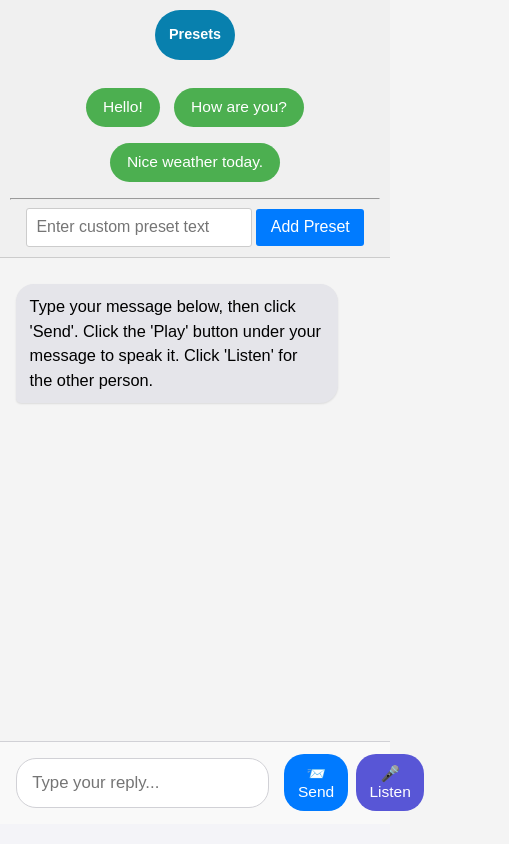
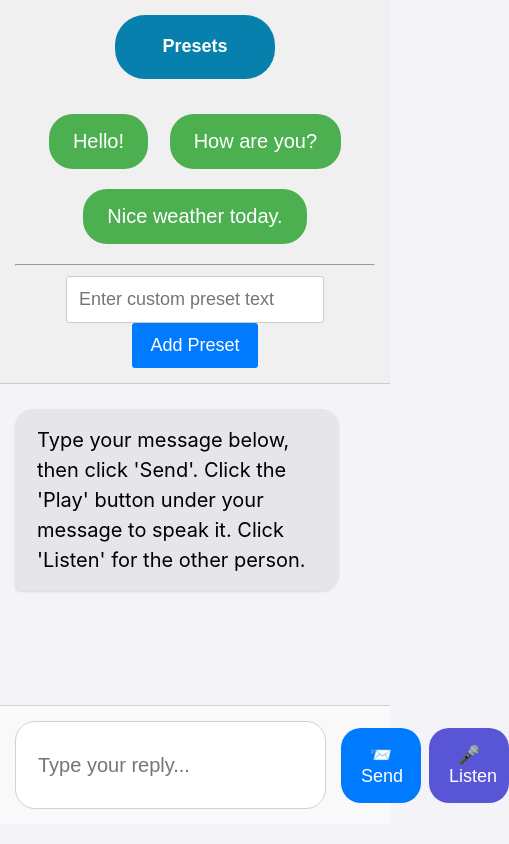
Before and after one commit to elginray/TranscribeTTS, a plain HTML site: page index.html in a window 390 px wide. Both pictures are taken after a click on the button "Presets". Shown: the whole page, 509 px wide, since content can reach past the window. Drawn offline with Linux system fonts and the light colour scheme.

Commit message:
css changes 5 cloud

```diff
--- a/static/css/styles.css
+++ b/static/css/styles.css
@@ -2,56 +2,45 @@ body {
     font-family: -apple-system, BlinkMacSystemFont, "Segoe UI", Roboto, Helvetica, Arial, sans-serif, "Apple Color Emoji", "Segoe UI Emoji", "Segoe UI Symbol";
     display: flex;
     flex-direction: column;
-    height: 100vh;
+    min-height: 100vh; /* Use min-height instead of height */
     margin: 0;
     background-color: #f4f4f8;
+    font-size: 16px; /* Base font size */
 }
 
 /* --- Presets Section Styles --- */
-
-/* Add text-align: center to the content area */
 #presetsContent {
     width: 100%;
     padding-top: 10px;
-    text-align: center; /* Center inline-block children */
-
-    /* --- Keep existing transition/hidden styles --- */
+    text-align: center;
     max-height: 500px;
     overflow: hidden;
     transition: max-height 0.3s ease-in-out, padding-top 0.3s ease-in-out, margin-top 0.3s ease-in-out, visibility 0s linear 0.3s, opacity 0.3s ease-in-out;
 }
 
-/* --- Style the individual preset buttons --- */
 .preset-button {
-    /* --- Size & Spacing --- */
-    padding: 10px 18px; /* Increase padding for bigger size */
-    font-size: 15px;    /* Slightly larger font */
-    margin: 6px 4px;    /* Adjust margin */
-
-    /* --- Shape (Squircle) --- */
-    border-radius: 20px; /* <<< THIS CREATES THE SQUIRCLE LOOK */
-
-    /* --- Colors & Basic Styling (Keep or adjust) --- */
-    background-color: #4CAF50; /* Green */
+    padding: 12px 20px; /* Increased padding */
+    font-size: 16px;    /* Base font size */
+    margin: 8px 6px;    /* Increased margin */
+    border-radius: 20px;
+    background-color: #4CAF50;
     border: none;
     color: white;
     text-align: center;
     text-decoration: none;
-    display: inline-block; /* Important for text-align: center to work */
+    display: inline-block;
     cursor: pointer;
-    transition: background-color 0.2s ease; /* Smooth hover */
+    transition: background-color 0.2s ease;
 }
 
 .preset-button:hover {
     background-color: #45a049;
 }
 
-
-/* --- Keep other styles (#presetsSection, #togglePresetsButton, #customPresetArea, etc.) --- */
 #presetsSection {
     background-color: #f0f0f0;
     border-bottom: 1px solid #ccc;
-    padding: 10px;
+    padding: 15px; /* Increased padding */
     margin-bottom: 10px;
     display: flex;
     flex-direction: column;
@@ -59,9 +48,9 @@ body {
 }
 
 #togglePresetsButton {
-    width: 100px;
-    height: 50px;
-    border-radius: 25px;
+    width: 120px; /* Wider button */
+    height: 60px; /* Taller button */
+    border-radius: 30px;
     background-color: #0880AE;
     border: none;
     color: white;
@@ -69,22 +58,21 @@ body {
     display: flex;
     align-items: center;
     justify-content: center;
-    padding: 0 10px;
-    font-size: 14px;
+    padding: 0 15px;
+    font-size: 16px; /* Increased font size */
     font-weight: bold;
     text-align: center;
     line-height: 1.2;
-    margin-bottom: 10px;
+    margin-bottom: 15px;
     transition: background-color 0.2s ease, transform 0.1s ease;
 }
 
-
 #togglePresetsButton:hover {
-    background-color: #066a8f; /* Slightly darker shade on hover */
+    background-color: #066a8f;
 }
 
 #togglePresetsButton:active {
-    transform: scale(0.98); /* Slightly smaller scale effect for rectangle */
+    transform: scale(0.98);
 }
 
 #presetsContent.presets-hidden {
@@ -97,44 +85,30 @@ body {
     transition: max-height 0.3s ease-in-out, padding-top 0.3s ease-in-out, margin-top 0.3s ease-in-out, visibility 0s linear 0.3s, opacity 0.3s ease-in-out;
 }
 
-
 #customPresetInput {
-    flex-grow: 1; /* Input takes available space */
-    padding: 6px;
+    flex-grow: 1;
+    padding: 10px; /* Increased padding */
     border: 1px solid #ccc;
     border-radius: 3px;
+    font-size: 16px; /* Base font size */
 }
 
 #addPresetButton {
-    padding: 6px 10px;
+    padding: 10px 15px; /* Increased padding */
     cursor: pointer;
-    background-color: #007bff; /* Blue */
+    background-color: #007bff;
     color: white;
     border: none;
     border-radius: 3px;
+    font-size: 16px; /* Base font size */
 }
 
 #addPresetButton:hover {
     background-color: #0056b3;
 }
 
-/* Optional: Adjust chatbox margin if needed */
-#chatbox {
-    /* margin-top: 10px; */ /* Adjust if presets section adds too much space */
-}
-
-/* --- End Presets Section Styles --- */
-
-/* --- Keep your existing styles below --- */
-body {
-    font-family: sans-serif;
-    display: flex;
-    flex-direction: column;
-    height: 100vh;
-    margin: 0;
-    background-color: #f4f4f4;
-}
-
+/* Remove duplicate body style */
+/* body { ... } - Already defined above */
 
 #chatbox {
     flex-grow: 1;
@@ -144,60 +118,59 @@ body {
     flex-direction: column;
     gap: 10px;
     width: 100%;
-    max-width: 1200px; /* Control maximum width on large screens */
-    margin: 0 auto; /* Center the chat container */
-    box-sizing: border-box; /* Ensure padding is included in width */
+    max-width: 1200px;
+    margin: 0 auto;
+    box-sizing: border-box;
 }
 
 .message-container {
     display: flex;
     flex-direction: column;
     margin-bottom: 10px;
-    max-width: 80%; /* Increase for better readability on mobile */
-    width: fit-content; /* Keep bubbles only as wide as content needs */
+    max-width: 85%; /* Increased for better readability */
+    width: fit-content;
 }
 
 .message {
-    padding: 12px 16px;
+    padding: 14px 18px; /* Increased padding */
     border-radius: 18px;
     word-wrap: break-word;
-    line-height: 1.4;
+    line-height: 1.5; /* Improved line height */
     font-size: 16px;
     box-shadow: 0 1px 2px rgba(0, 0, 0, 0.1);
 }
 
-/* Incoming Messages (Transcribed Speech) - Gray */
 .message-container-incoming {
     align-self: flex-start;
-    margin-right: auto; /* Ensure it takes only needed width */
+    margin-right: auto;
 }
+
 .message-incoming {
     background-color: #e5e5ea;
     color: #000;
     border-bottom-left-radius: 5px;
 }
 
-/* Outgoing Messages (Your Text) - Blue */
 .message-container-outgoing {
     align-self: flex-end;
-    margin-left: auto; /* Ensure it takes only needed width */
+    margin-left: auto;
 }
+
 .message-outgoing {
     background-color: #007aff;
     color: #fff;
     border-bottom-right-radius: 5px;
 }
 
-/* TTS Button Styling */
 .tts-button {
     background-color: transparent;
     border: none;
     color: #666;
     border-radius: 10px;
-    padding: 2px 8px;
-    font-size: 0.75em;
+    padding: 5px 10px; /* Increased padding */
+    font-size: 14px; /* Increased from 0.75em */
     cursor: pointer;
-    margin-top: 4px;
+    margin-top: 5px;
     margin-right: 5px;
     align-self: flex-end;
     transition: color 0.2s ease;
@@ -207,22 +180,21 @@ body {
     color: #007aff;
 }
 
-/* Input Area Styling */
 #inputArea {
     display: flex;
-    padding: 12px 15px;
+    padding: 15px 20px; /* Increased padding */
     border-top: 1px solid #d1d1d6;
     background-color: #f9f9f9;
     align-items: center;
     width: 100%;
-    max-width: 1200px; /* Match chatbox max-width */
-    margin: 0 auto; /* Center the input area */
-    box-sizing: border-box; /* Include padding in width calculation */
+    max-width: 1200px;
+    margin: 0 auto;
+    box-sizing: border-box;
 }
 
 #userInput {
     flex-grow: 1;
-    padding: 12px 16px;
+    padding: 14px 18px; /* Increased padding */
     border: 1px solid #d1d1d6;
     border-radius: 20px;
     font-size: 16px;
@@ -236,18 +208,16 @@ body {
     box-shadow: 0 0 0 1px #007aff40;
 }
 
-/* General Button Styling */
 #inputArea button {
-    padding: 10px 16px;
+    padding: 14px 20px; /* Increased padding */
     border: none;
-    border-radius: 20px; /* Match input field roundness */
+    border-radius: 20px;
     cursor: pointer;
     font-weight: 500;
     transition: background-color 0.2s ease;
     font-size: 16px;
 }
 
-/* Send Button */
 #sendButton {
     background-color: #007aff;
     color: white;
@@ -258,7 +228,6 @@ body {
     background-color: #005ecb;
 }
 
-/* Listen Button */
 #listenButton {
     background-color: #5856d6;
     color: white;
@@ -274,35 +243,34 @@ body {
     cursor: not-allowed;
 }
 
-/* Status Area */
 #status {
     font-style: italic;
     color: #555;
-    font-size: 0.9em;
+    font-size: 14px; /* Changed from 0.9em */
     text-align: center;
-    padding: 5px;
-    height: 20px;
+    padding: 8px; /* Increased from 5px */
+    height: auto; /* Changed from fixed height */
+    min-height: 20px; /* Min-height instead of fixed height */
     background-color: #f4f4f8;
     width: 100%;
-    max-width: 1200px; /* Match other elements */
+    max-width: 1200px;
     margin: 0 auto;
     box-sizing: border-box;
 }
 
-
 /* --- Responsive Adjustments --- */
-
+/* For tablets and smaller screens */
 @media (max-width: 768px) {
-    /* Using calc() for font sizes: base size + scaling factor based on viewport width */
-    /* Adjust the base (rem) and scaling factor (vw) as needed */
+    html {
+        font-size: 18px; /* Increased base font size for mobile */
+    }
 
     body {
-        min-height: 100vh;
+        font-size: 18px; /* Increased base font size */
     }
 
     #chatbox {
-        padding: 1rem; /* Keep padding reasonable, maybe adjust slightly */
-        gap: 0.8rem;
+        padding: 15px;
     }
 
     .message-container {
@@ -310,112 +278,123 @@ body {
     }
 
     .message {
-        /* Example: Base 15px + 0.5% of viewport width */
-        font-size: calc(0.9375rem + 0.5vw);
-        /* Adjust padding if needed, maybe use calc too or keep rem */
-        padding: calc(0.7rem + 0.2vw) calc(0.9rem + 0.2vw);
-        line-height: 1.5;
+        font-size: 18px; /* Larger font on mobile */
+        padding: 15px 20px; /* Larger padding */
     }
 
     .tts-button {
-        /* Smaller elements might stick to rem or smaller calc values */
-        font-size: calc(0.8rem + 0.2vw);
-        padding: 0.3rem 0.6rem;
-        min-height: 1.75rem;
-        min-width: 2.5rem;
-        margin-top: 0.4rem;
+        font-size: 16px;
+        padding: 6px 12px;
+        min-height: 30px;
     }
 
     #inputArea {
-        padding: 0.8rem 1rem;
-        flex-wrap: nowrap;
+        padding: 15px;
     }
 
     #userInput {
-        /* Example: Base 15px + 0.6% of viewport width */
-        font-size: calc(0.9375rem + 0.6vw);
-        padding: calc(0.8rem + 0.2vw) calc(1rem + 0.2vw);
-        min-height: 3rem; /* Keep min-height in rem for tap target consistency */
-        box-sizing: border-box;
+        font-size: 18px;
+        padding: 15px 20px;
+        min-height: 50px; /* Taller input field */
     }
 
     #inputArea button {
-        /* Example: Base 14px + 0.5% of viewport width */
-        font-size: calc(0.875rem + 0.5vw);
-        padding: calc(0.7rem + 0.2vw) calc(0.9rem + 0.2vw);
-        min-height: 3rem; /* Keep min-height in rem */
-        box-sizing: border-box;
+        font-size: 18px;
+        padding: 15px 20px;
+        min-height: 50px; /* Taller buttons */
     }
 
-    /* --- Presets Adjustments --- */
     #togglePresetsButton {
-        font-size: calc(0.85rem + 0.4vw);
-        padding: 0.8rem 1rem;
-        min-height: 2.75rem;
-        width: auto;
-        max-width: 9.5rem;
+        font-size: 18px;
+        padding: 12px 15px;
+        min-height: 60px;
+        width: 150px;
     }
 
     .preset-button {
-        font-size: calc(0.9rem + 0.5vw);
-        padding: calc(0.7rem + 0.2vw) calc(1.1rem + 0.3vw);
-        margin: 0.5rem 0.3rem;
+        font-size: 18px;
+        padding: 15px 22px;
+        margin: 8px 6px;
     }
 
     #customPresetInput {
-        font-size: calc(0.9rem + 0.4vw);
-        padding: 0.6rem;
+        font-size: 18px;
+        padding: 12px;
     }
 
     #addPresetButton {
-        font-size: calc(0.9rem + 0.4vw);
-        padding: 0.6rem 0.9rem;
+        font-size: 18px;
+        padding: 12px 18px;
     }
 
     #status {
-        font-size: calc(0.8rem + 0.2vw);
-        padding: 0.5rem;
+        font-size: 16px;
+        padding: 8px;
     }
 }
 
-/* For smaller phones - Refine or inherit from 768px */
+/* For mobile phones */
 @media (max-width: 480px) {
-    /* The calc() function will naturally adjust sizes down */
-    /* You might only need minor tweaks here, if any */
+    html {
+        font-size: 20px; /* Even larger for small screens */
+    }
 
-    /* Example: Maybe slightly reduce the base size in calc() if needed */
+    body {
+        font-size: 20px;
+    }
+
     .message {
-        font-size: calc(0.9rem + 0.5vw); /* Slightly smaller base than 768px */
-        padding: calc(0.6rem + 0.2vw) calc(0.8rem + 0.2vw);
+        font-size: 20px; /* Even larger text */
+        padding: 16px 22px;
     }
 
     #userInput {
-        font-size: calc(0.9rem + 0.6vw);
-        padding: calc(0.7rem + 0.2vw) calc(0.9rem + 0.2vw);
-        min-height: 2.75rem;
+        font-size: 20px;
+        padding: 16px 22px;
+        min-height: 54px;
     }
 
-     #inputArea button {
-        font-size: calc(0.85rem + 0.5vw);
-        padding: calc(0.6rem + 0.2vw) calc(0.8rem + 0.2vw);
-        min-height: 2.75rem;
+    #inputArea button {
+        font-size: 18px;
+        padding: 16px 20px;
+        min-height: 54px;
     }
 
     .preset-button {
-        font-size: calc(0.85rem + 0.5vw);
-        padding: calc(0.6rem + 0.2vw) calc(1rem + 0.3vw);
+        font-size: 20px;
+        padding: 16px 24px;
+        margin: 10px 8px;
+        border-radius: 24px; /* Larger radius */
     }
 
-     #togglePresetsButton {
-        font-size: calc(0.8rem + 0.4vw);
-        padding: 0.6rem 0.9rem;
-        min-height: 2.5rem;
+    #togglePresetsButton {
+        font-size: 18px;
+        padding: 14px 18px;
+        min-height: 64px;
+        width: 160px;
+    }
+
+    /* Make input buttons more prominent on mobile */
+    #sendButton, #listenButton {
+        min-width: 80px; /* Wider buttons */
+    }
+
+    /* Ensure touch targets are at least 44px */
+    .tts-button {
+        min-height: 44px;
+        min-width: 44px;
+        font-size: 18px;
     }
 }
 
-/* Remove or comment out the old 375px block if the 480px block covers it well */
-/*
-@media (max-width: 375px) {
-    // Styles previously here might be redundant now
+/* For very small screens */
+@media (max-width: 320px) {
+    #inputArea {
+        padding: 10px;
+    }
+
+    #inputArea button {
+        min-width: 70px;
+        font-size: 16px;
+    }
 }
-*/
```
